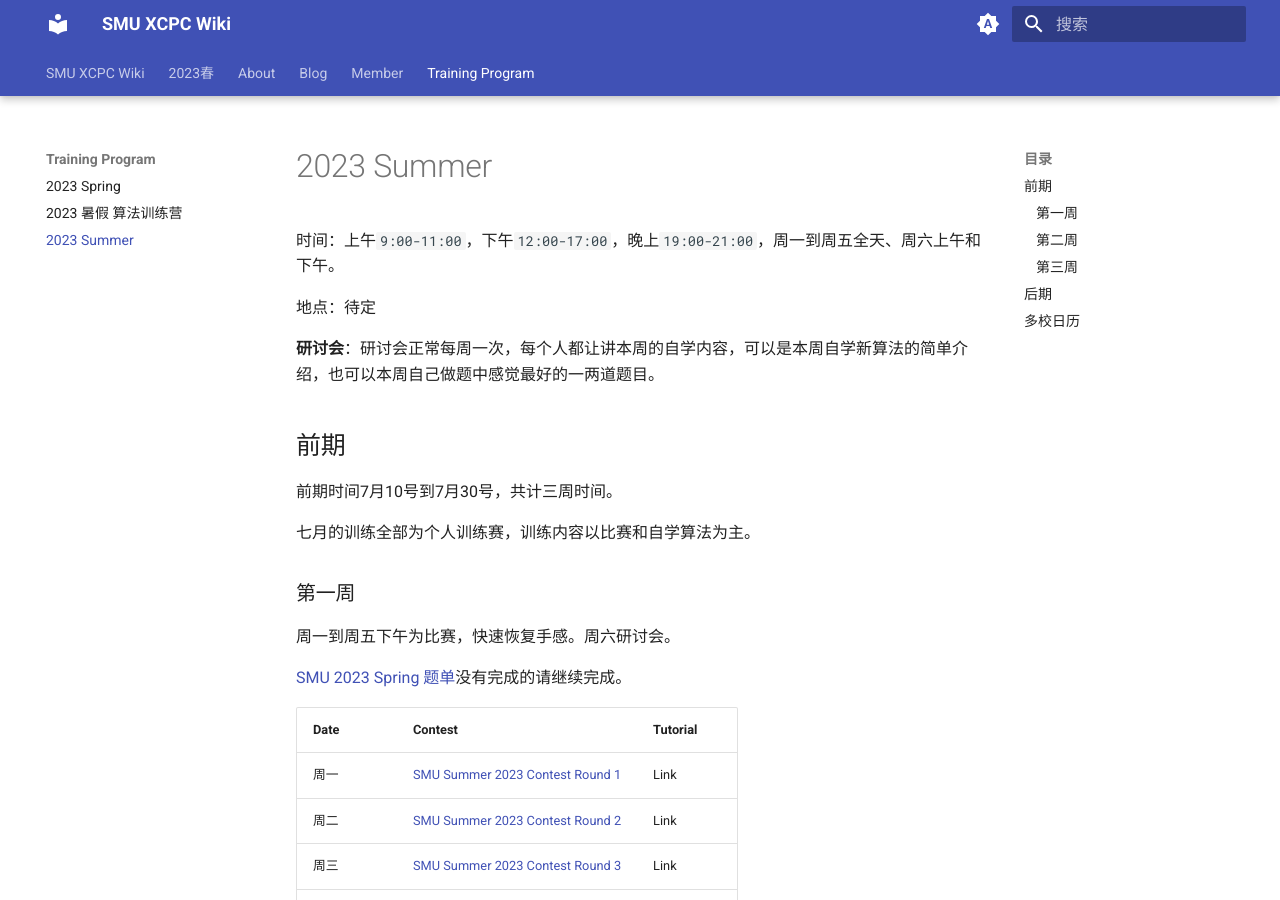
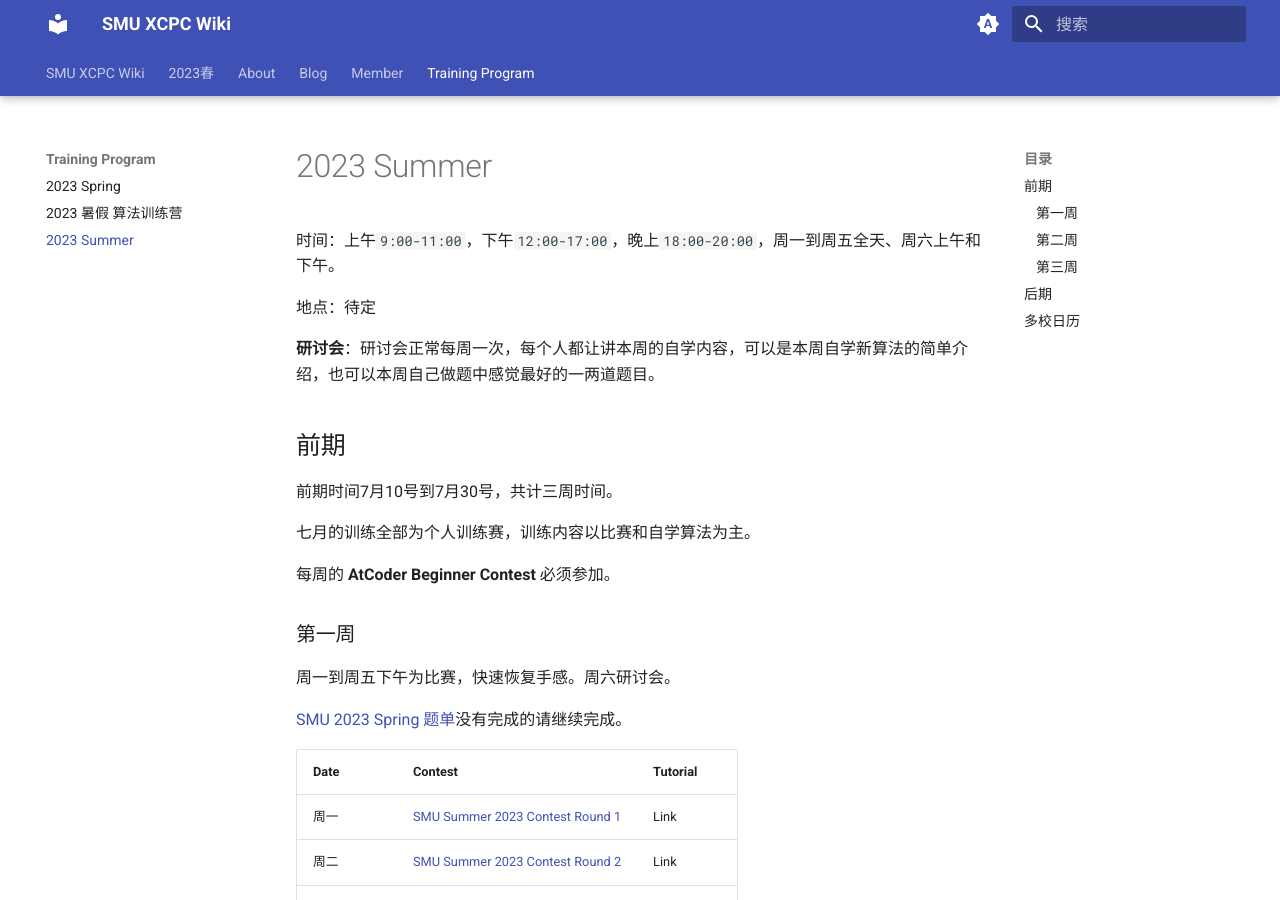
Before and after one commit to SMU-XCPC/wiki, an MkDocs documentation site: the page built from docs/Training Program/2023-Summer.md, in a window 1280 px wide and 900 px high. Built offline with MkDocs 1.6.1 and Material for MkDocs 9.7.7, drawn with Linux system fonts in a browser that asks for light colours.

Commit message:
更新训练计划

```diff
--- a/docs/Training Program/2023-Summer.md
+++ b/docs/Training Program/2023-Summer.md
@@ -1,6 +1,6 @@
 # 2023 Summer
 
-时间：上午`9:00-11:00`，下午`12:00-17:00`，晚上`19:00-21:00`，周一到周五全天、周六上午和下午。
+时间：上午`9:00-11:00`，下午`12:00-17:00`，晚上`18:00-20:00`，周一到周五全天、周六上午和下午。
 
 地点：待定
 
@@ -11,6 +11,8 @@
 前期时间7月10号到7月30号，共计三周时间。
 
 七月的训练全部为个人训练赛，训练内容以比赛和自学算法为主。
+
+每周的 **AtCoder Beginner Contest** 必须参加。
 
 ### 第一周
 
@@ -35,8 +37,6 @@
 同时有一套题单要在本周内完成。
 
 [第二周训练题单](https://ac.nowcoder.com/acm/contest/60932) 密码`smu2023`，题单第一周周五就会开放
-
-
 
 ### 第三周
 
```
Also changed, not shown: docs/Training Program/2023-Summer-Camp.md (+2 -2 lines).
